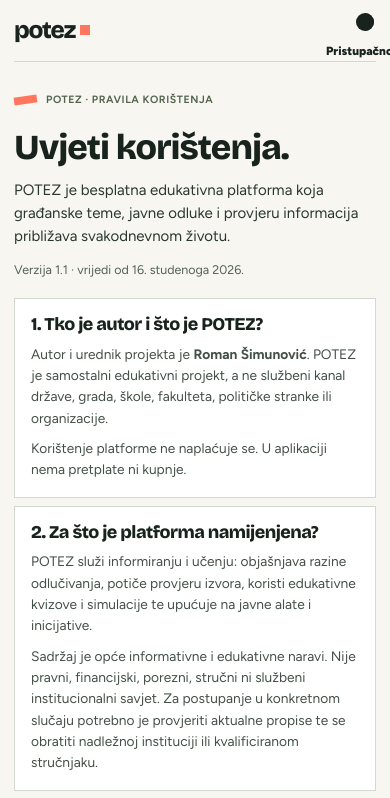
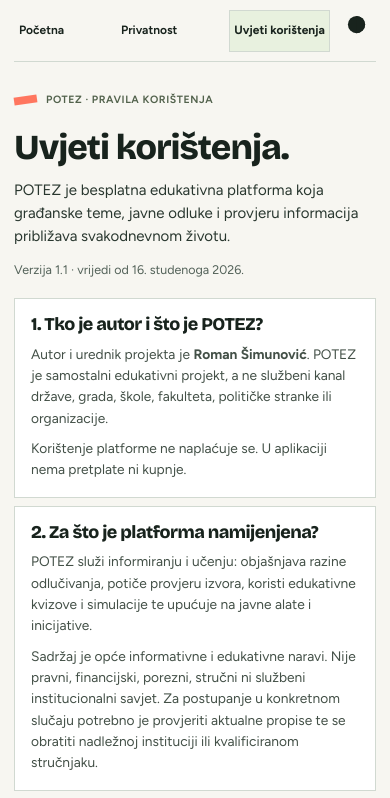
Before and after one commit to romansimunovic/Potez, a plain HTML site: page uvjeti.html in a window 390 px wide. Shown: the top 798 px of the page. Drawn offline with Linux system fonts and the light colour scheme.

Commit message:
Fix responsive header on legal pages

```diff
--- a/assets/polish.css
+++ b/assets/polish.css
@@ -1307,3 +1307,82 @@ html[data-contrast="high"] .budget-result,
 html[data-contrast="high"] .accessibility-panel{
   box-shadow:none!important;
 }
+
+/* Legal pages use a compact inline header instead of the homepage's mobile drawer.
+   Keep the three legal links and the accessibility control on one stable row. */
+@media(max-width:1100px){
+  body.legal-page .topline{
+    display:flex;
+    flex-direction:row;
+    align-items:center;
+    justify-content:space-between;
+    gap:clamp(8px,2vw,16px);
+  }
+  body.legal-page .brand{
+    display:block;
+    order:0;
+    flex:0 0 auto;
+    margin:0;
+  }
+  body.legal-page .nav{
+    display:flex!important;
+    order:1;
+    flex:1 1 auto;
+    min-width:0;
+    justify-content:center;
+    flex-wrap:nowrap;
+    gap:2px;
+  }
+  body.legal-page .accessibility-menu{
+    display:block;
+    order:2;
+    flex:0 0 auto;
+    margin:0;
+  }
+  body.legal-page .accessibility-menu>summary{
+    display:grid;
+    place-items:center;
+    width:44px;
+    height:44px;
+    min-height:44px;
+    padding:0;
+    font-size:0;
+    white-space:nowrap;
+  }
+  body.legal-page .accessibility-menu>summary .accessibility-icon{
+    width:23px;
+    height:23px;
+  }
+}
+@media(max-width:760px){
+  body.legal-page .brand{display:none}
+  body.legal-page .topline{gap:8px}
+  body.legal-page .nav{
+    flex:1 1 auto;
+    justify-content:space-between;
+  }
+  body.legal-page .nav a{
+    min-width:0;
+    min-height:42px;
+    padding:7px 8px;
+    font-size:.82rem;
+    white-space:nowrap;
+  }
+  body.legal-page .accessibility-menu>summary{
+    width:42px;
+    height:42px;
+    min-height:42px;
+  }
+}
+@media(max-width:420px){
+  body.legal-page .nav a{
+    padding-inline:5px;
+    font-size:.75rem;
+  }
+  body.legal-page .topline{gap:6px}
+  body.legal-page .accessibility-menu>summary{
+    width:40px;
+    height:40px;
+    min-height:40px;
+  }
+}
```
